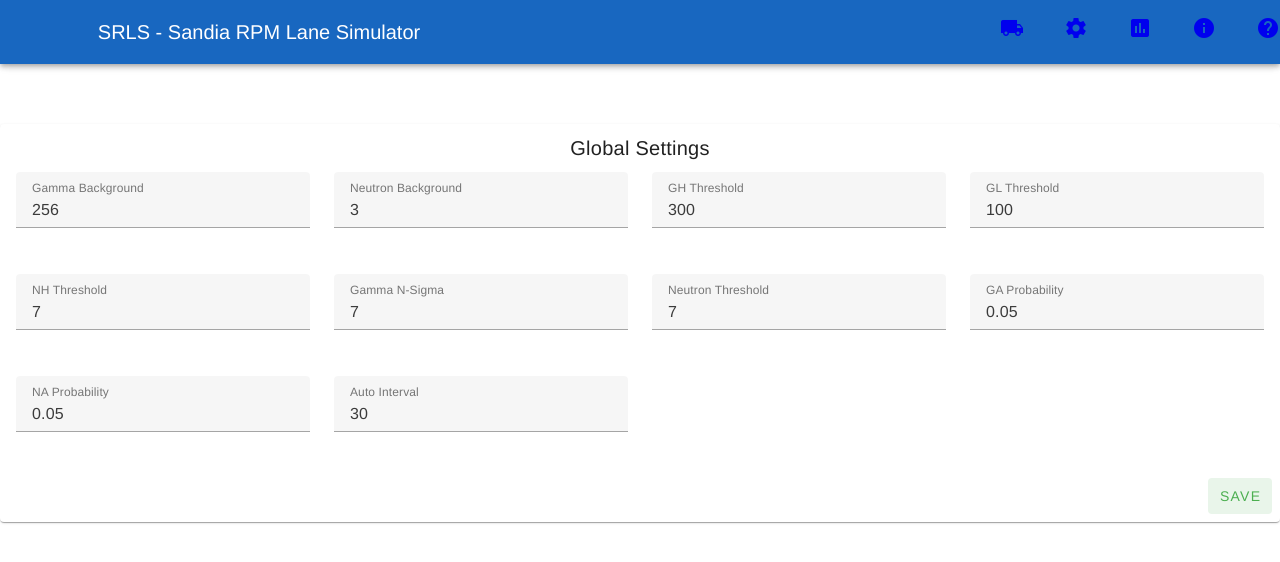
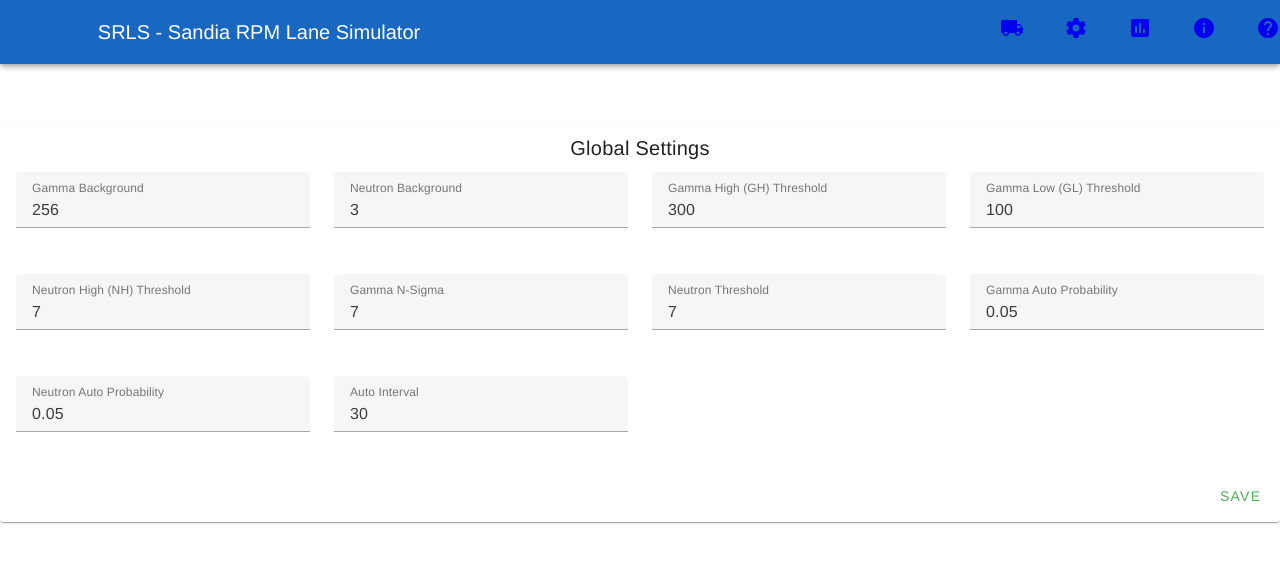
Before and after one commit to sandialabs/SRLS, a Vue app: page /settings in a window 1280 px wide. Shown: the top 562 px of the page. Built offline with nearby package versions, Linux system fonts and the light colour scheme.

Commit message:
Removed acronyms; minor other fixes

```diff
--- a/src/components/GlobalSettings.vue
+++ b/src/components/GlobalSettings.vue
@@ -12,13 +12,13 @@
                     <v-text-field label="Neutron Background" v-model="settings.DefaultNeutronBG"></v-text-field>
                 </v-col>
                 <v-col cols="12" sm="1" lg="3">
-                    <v-text-field label="GH Threshold" v-model="settings.DefaultGHThreshold"></v-text-field>
+                    <v-text-field label="Gamma High (GH) Threshold" v-model="settings.DefaultGHThreshold"></v-text-field>
                 </v-col>
                 <v-col cols="12" sm="1" lg="3">
-                    <v-text-field label="GL Threshold" v-model="settings.DefaultGLThreshold"></v-text-field>
+                    <v-text-field label="Gamma Low (GL) Threshold" v-model="settings.DefaultGLThreshold"></v-text-field>
                 </v-col>
                 <v-col cols="12" sm="1" lg="3">
-                    <v-text-field label="NH Threshold" v-model="settings.DefaultNHThreshold"></v-text-field>
+                    <v-text-field label="Neutron High (NH) Threshold" v-model="settings.DefaultNHThreshold"></v-text-field>
                 </v-col>
                 <v-col cols="12" sm="1" lg="3">
                     <v-text-field label="Gamma N-Sigma" v-model="settings.DefaultGammaNSigma"></v-text-field>
@@ -27,10 +27,10 @@
                     <v-text-field label="Neutron Threshold" v-model="settings.DefaultNeutronThreshold"></v-text-field>
                 </v-col>
                 <v-col cols="12" sm="1" lg="3">
-                    <v-text-field label="GA Probability" v-model="settings.DefaultAutoGammaProbability"></v-text-field>
+                    <v-text-field label="Gamma Auto Probability" v-model="settings.DefaultAutoGammaProbability"></v-text-field>
                 </v-col>
                 <v-col cols="12" sm="1" lg="3">
-                    <v-text-field label="NA Probability"
+                    <v-text-field label="Neutron Auto Probability"
                         v-model="settings.DefaultAutoNeutronProbability"></v-text-field>
                 </v-col>
                 <v-col cols="12" sm="1" lg="3">
@@ -40,7 +40,7 @@
         </v-card-text>
         <v-card-actions>
             <v-spacer></v-spacer>
-            <v-btn color="green" variant="tonal" @click="save()">Save</v-btn>
+            <v-btn color="green" @click="save()">Save</v-btn>
         </v-card-actions>
     </v-card>
 </template>
--- a/src/components/LaneSettings.vue
+++ b/src/components/LaneSettings.vue
@@ -2,14 +2,11 @@
     <v-layout row>
         <v-dialog v-model="dialog" fullscreen hide-overlay persistent transition="dialog-bottom-transition">
             <v-card>
-                <v-card-title style="margin-top: 60px; margin-bottom: 0;">
-                    <v-spacer />
+                <v-card-title>
                     <span class="headline">{{ title }}</span>
-                    <v-spacer />
                 </v-card-title>
 
                 <v-card-text>
-                    <!-- <span>Settings: {{ settings }}</span> -->
                     <v-container>
                         <!-- First row of fields -->
                         <v-row class="mt-0">
@@ -26,12 +23,12 @@
                         <!-- First row: four text fields -->
                         <v-row justify="center">
                             <v-col cols="12" sm="3" md="3">
-                                <v-text-field label="GB" v-model="settings.RPM.GammaBG"
+                                <v-text-field label="Gamma Background" v-model="settings.RPM.GammaBG"
                                     hint="Single detector gamma background level"
                                     persistent-hint></v-text-field>
                             </v-col>
                             <v-col cols="12" sm="3" md="3">
-                                <v-text-field label="NB" v-model="settings.RPM.NeutronBG"
+                                <v-text-field label="Neutron Background" v-model="settings.RPM.NeutronBG"
                                     hint="Single detector neutron background level"
                                     persistent-hint></v-text-field>
                             </v-col>
@@ -40,7 +37,7 @@
                                     hint="Max n-sigma for gamma alarms" persistent-hint></v-text-field>
                             </v-col>
                             <v-col cols="12" sm="3" md="3">
-                                <v-text-field label="NA" v-model="settings.RPM.NeutronThreshold"
+                                <v-text-field label="Neutron Alarm" v-model="settings.RPM.NeutronThreshold"
                                     hint="Single detector neutron alarm threshold"
                                     persistent-hint></v-text-field>
                             </v-col>
@@ -49,17 +46,17 @@
                         <!-- Second row: four fields -->
                         <v-row justify="center">
                             <v-col cols="12" sm="3" md="3">
-                                <v-text-field label="GH" v-model="settings.RPM.GHThreshold"
+                                <v-text-field label="Gamma High" v-model="settings.RPM.GHThreshold"
                                     hint="Single detector gamma background high threshold"
                                     persistent-hint></v-text-field>
                             </v-col>
                             <v-col cols="12" sm="3" md="3">
-                                <v-text-field label="GL" v-model="settings.RPM.GLThreshold"
+                                <v-text-field label="Gamma Low" v-model="settings.RPM.GLThreshold"
                                     hint="Single detector gamma background low threshold"
                                     persistent-hint></v-text-field>
                             </v-col>
                             <v-col cols="12" sm="3" md="3">
-                                <v-text-field label="NH" v-model="settings.RPM.NHThreshold"
+                                <v-text-field label="Neutron High" v-model="settings.RPM.NHThreshold"
                                     hint="Single detector neutron background high threshold"
                                     persistent-hint></v-text-field>
                             </v-col>
@@ -72,12 +69,12 @@
                         <!-- Third row: three text fields -->
                         <v-row>
                             <v-col cols="12" sm="3" md="3">
-                                <v-text-field label="GA %" v-model="settings.AutoGammaProbability"
+                                <v-text-field label="Gamma Alarm %" v-model="settings.AutoGammaProbability"
                                     hint="Percentage of occupancies that will have a gamma alarm"
                                     persistent-hint></v-text-field>
                             </v-col>
                             <v-col cols="12" sm="3" md="3">
-                                <v-text-field label="NA %" v-model="settings.AutoNeutronProbability"
+                                <v-text-field label="Neutron Alarm %" v-model="settings.AutoNeutronProbability"
                                     hint="Percentage of occupancies that will have a gamma alarm"
                                     persistent-hint></v-text-field>
                             </v-col>
@@ -90,10 +87,8 @@
                 </v-card-text>
 
                 <v-card-actions>
-                    <v-spacer />
-                    <v-btn color="green darken-1" @click="save()">Save</v-btn>
-                    <v-btn color="red darken-1" @click="dialog = false">Cancel</v-btn>
-                    <v-spacer />
+                    <v-btn color="green" @click="save()">Save</v-btn>
+                    <v-btn color="red" @click="close()">Cancel</v-btn>
                 </v-card-actions>
             </v-card>
         </v-dialog>
@@ -119,7 +114,6 @@
 
         let dialog = ref(false);
         let title = ref("SETTINGS DIALOG");
-        let camtypes: Ref<string[]> = ref(["canned", "animated"]);
         let rpm_algorithms: Ref<string[]> = ref(["simulated", "replay"]);
         let settings: Ref<LaneSettings> = ref<LaneSettings>(laneSettings);
         let callback: Ref<LaneSettingsCallback | null> = ref(null);
@@ -127,7 +121,6 @@
         return {
             dialog,
             title,
-            camtypes,
             rpm_algorithms,
             settings,
             callback
@@ -149,7 +142,6 @@
             // console.log("LaneSettings.vue settings", this.settings, newSettings);
 
             this.callback = callback;
-            // console.log("LaneSettings.callback", this.callback);
         },
         save: function () {
             this.dialog = false;
--- a/src/components/Lanes.vue
+++ b/src/components/Lanes.vue
@@ -214,8 +214,8 @@
         on_add_lane: function (): void {
             console.log("In on_add_lane");
 
-            let self = this;
-            let settings = useSettingsStore().settingsManager.default_lane_settings("New Lane", "127.0.0.1", 1600);
+            const maxPort = this.lanedata.reduce((acc, currentValue) => Math.max(currentValue.RPM.Port, acc), 0);
+            let settings = useSettingsStore().settingsManager.default_lane_settings("New Lane", "127.0.0.1", maxPort + 1);
             console.log("Lane Settings", settings);
             (<typeof LaneSettings>this.$refs["settingsdialog"]).open("Add New Lane", settings, function (updated_settings: ILaneSettings) {
                 console.log("Lanes on_add_lane callback");
--- a/src/lib/RPMSimulator.ts
+++ b/src/lib/RPMSimulator.ts
@@ -2,15 +2,9 @@
 
 import { Component } from "./Component";
 import { RPMProfile, DetectorValues } from "./RPMProfile";
-// import * as net from "net";
-// import * as http from "http";
-// import { ipcRenderer } from 'electron';
-// import * as fs from "fs";
-import * as path from "path";
-//import { ProfileGenerator1 } from "./ProfileGenerator1";
 import { ProfileGenerator2 } from "./ProfileGenerator2";
 import { ILaneSettings } from "./ILaneSettings";
-import { ELogLevel, Logger } from "./Logger";
+import { ELogLevel } from "./Logger";
 import { LaneSimulator } from "./LaneSim";
 
 const ONE_YEAR_IN_MS = 60 * 60 * 24 * 365 * 1000;
@@ -41,8 +35,10 @@
 
     m_queued_profiles: RPMProfile[] = [];
     m_current_profile: RPMProfile | null = null;
+
     m_ipaddr: string;
     m_rpm_port: number; // the port we are talking on
+
     // m_listener: any; // the TCP/IP server
     // m_clients: any[] = []; // connected clients
     m_gamma_background = 220; // mean single gamma detector background count
@@ -297,6 +293,8 @@
     }
 
     public SetOccupancy(state: boolean): void {
+        console.log(`SetOccupancy -- lane ${this.Name}, state ${state}`);
+
         if (this.m_is_occupied != state) {
             this.m_is_occupied = state;
             let now = this.current_time();
@@ -633,15 +631,18 @@
 
         if (this.m_current_profile == null && this.m_queued_profiles.length > 0) {
             this.LogDebug("Selecting next queued profile");
+
             // if an occupancy has been triggered manually, stop it now
             this.SetOccupancy(false);
-            if (this.m_current_profile != null) {
-                this.m_current_profile = new RPMProfile();
+
+            this.m_current_profile = this.m_queued_profiles.shift() ?? null;
+
+            if(this.m_current_profile) {
+                this.m_current_profile.AddTimeOffset(now);
+                this.m_current_profile.Cursor = 0;
             }
-            this.m_current_profile = this.m_queued_profiles.shift() ?? null;
-            this.m_current_profile!.AddTimeOffset(now);
-            this.m_current_profile!.m_cursor = 0;
         }
+
         if (this.m_current_profile == null) {
             // has the user turned on the is_occupied flag?
             if (this.m_is_occupied) {
```
Also changed, not shown: src/components/RPMControl.vue (+7 -15 lines).
